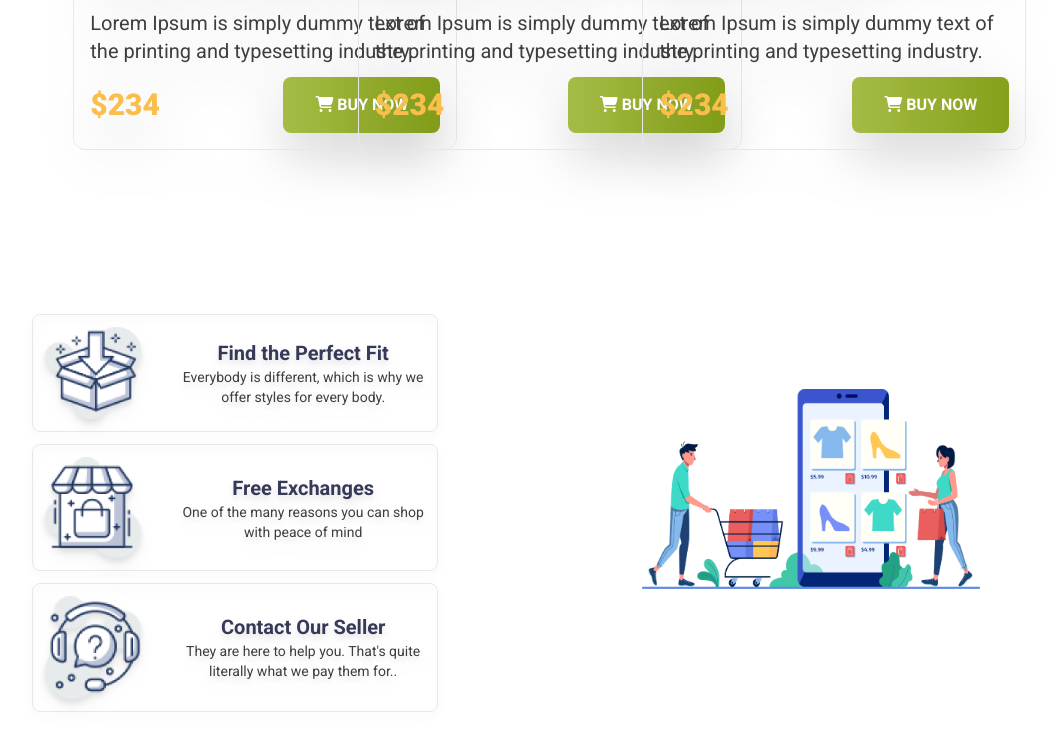
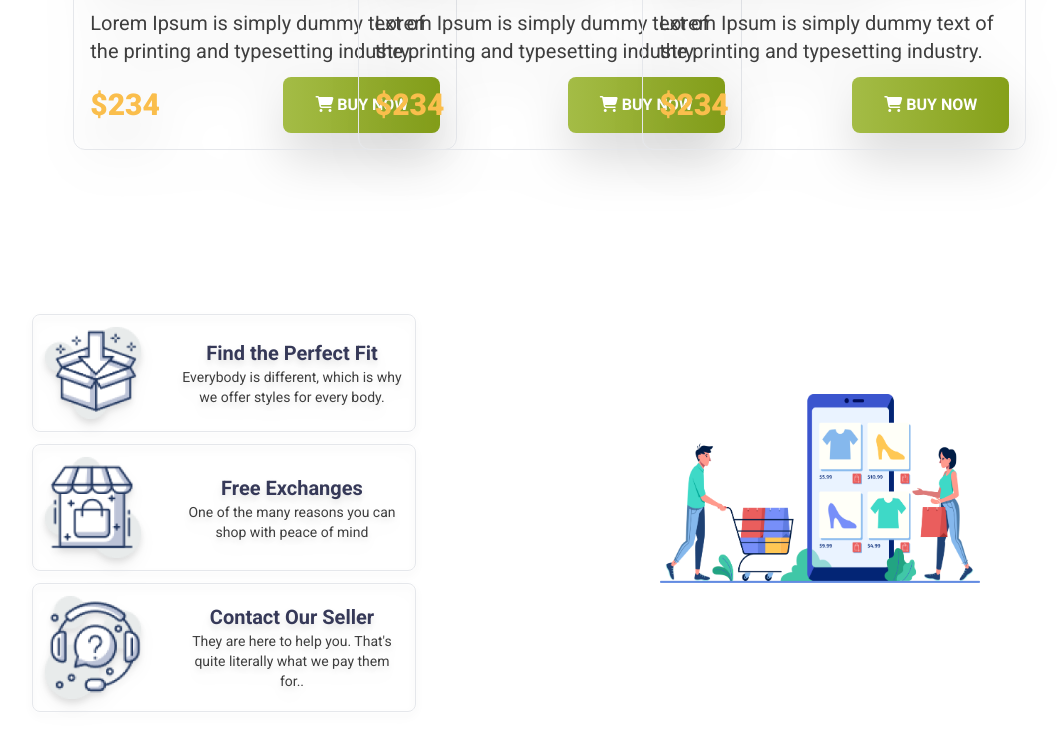
Before and after one commit to nazmul5675/penguin-fashion-000, a website built with Vite: page index.html in a window 1280 px wide. Shown: the part 1908-2658 px from the top of the page, without its empty margins (140-1197 px from the left). Built offline with nearby package versions, Linux system fonts and the light colour scheme.

Commit message:
resubmit

```diff
--- a/index.html
+++ b/index.html
@@ -190,7 +190,7 @@
         <section>
             <div
                 class="sm:flex sm:flex-row-reverse justify-center items-center sm:mt-36 mt-12 sm:mb-48 mb-12 w-9/12 mx-auto sm:gap-48">
-                <div class="sm:w-1/2 w-9/12 ">
+                <div class="sm:w-1/2 w-9/12 ml-10 ">
                     <img class="mb-12" src="images/shopping.png" alt="">
                 </div>
                 <div>
@@ -213,7 +213,7 @@
                         </div>
                     </div>
                     <div
-                        class="flex flex-col sm:flex-row text-center items-center gap-10 border drop-shadow-lg rounded-lg m-3 p-3">
+                        class="flex flex-col sm:flex-row text-center items-center gap-10 border drop-shadow-lg rounded-lg m-3 p-3 ">
                         <img class="w-24" src="icons/question.png" alt="">
                         <div>
                             <h1 class="text-[#363958] font-bold text-xl">Contact Our Seller</h1>
```
